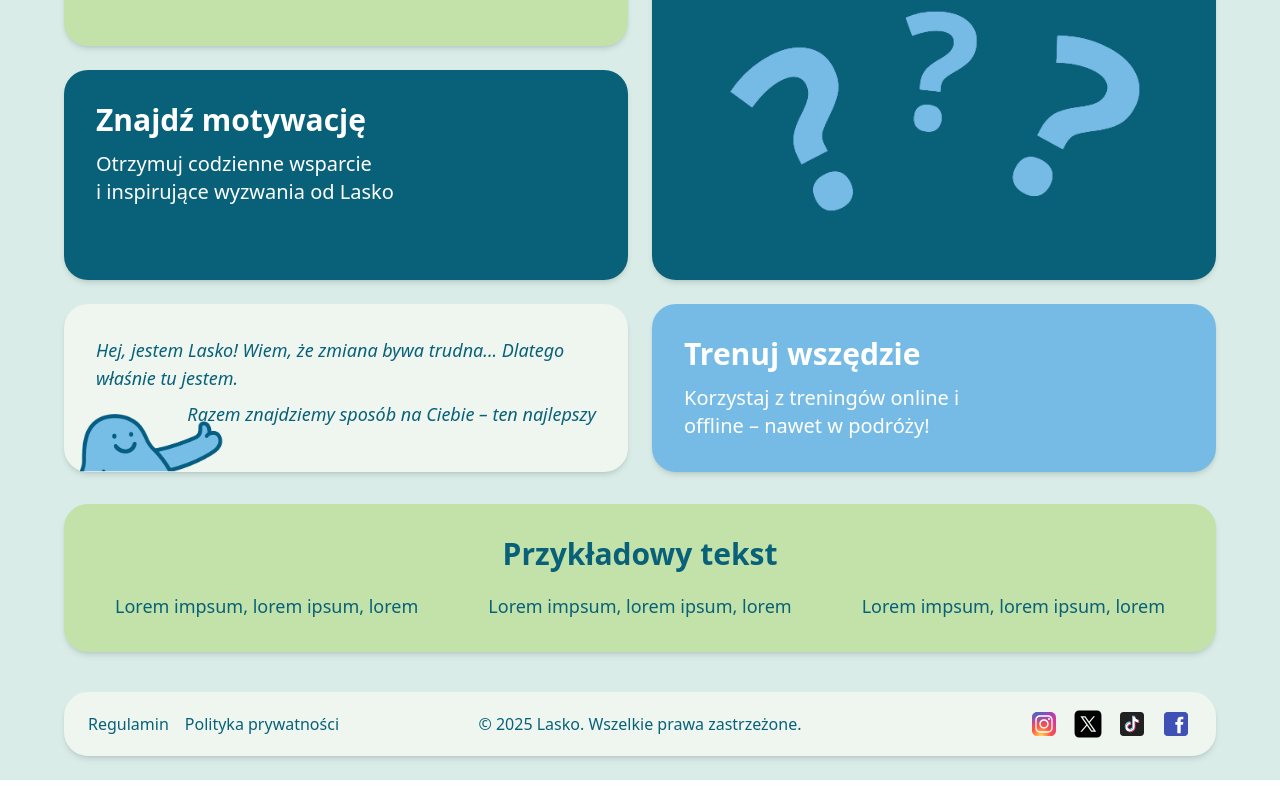
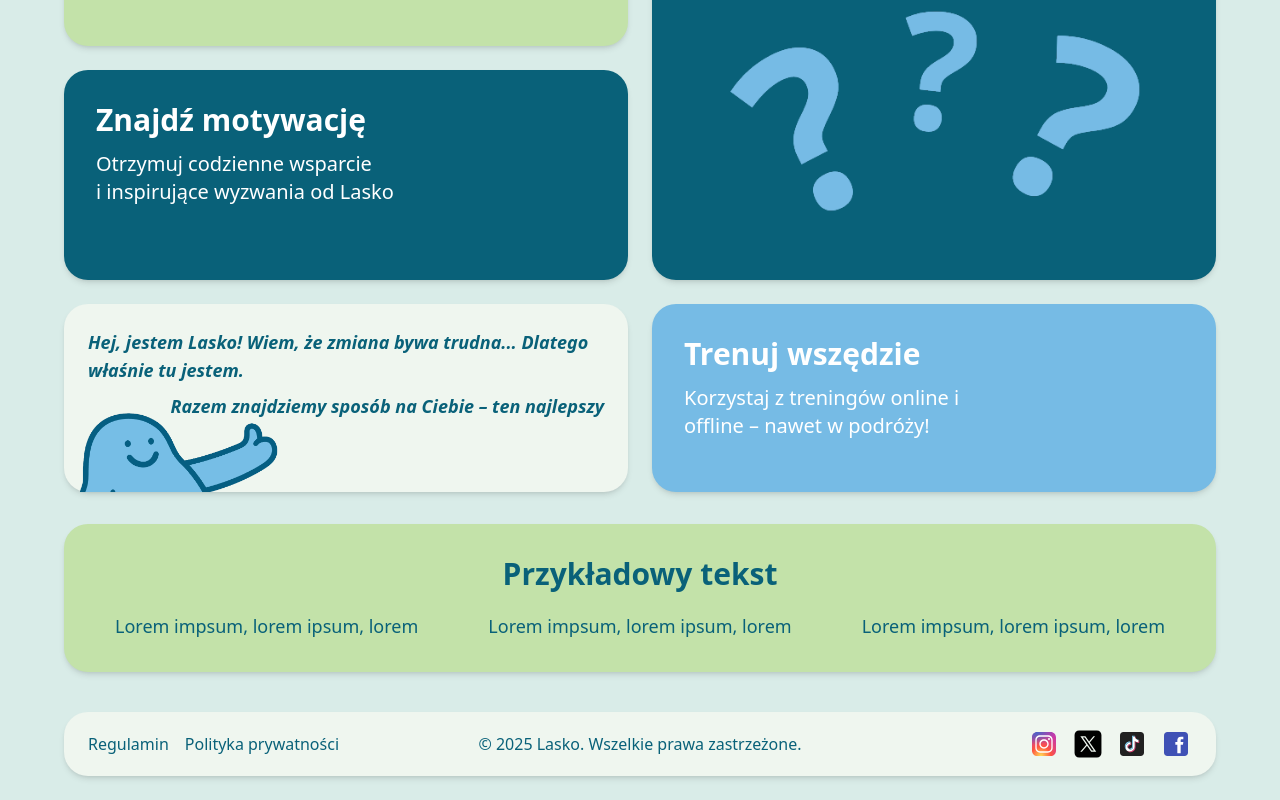
Before and after one commit to Puegoo/Lasko_app, a React (Vite) app in the folder frontend/lasko-frontend/: page / in a window 1280 px wide. Shown: the part 750-1550 px from the top of the page. Built offline with nearby package versions, Linux system fonts and the light colour scheme.

Commit message:
Refactor layout and add social media icons

```diff
--- a/frontend/lasko-frontend/src/App.jsx
+++ b/frontend/lasko-frontend/src/App.jsx
@@ -23,17 +23,19 @@ const App = () => {
           </button>
         </div>
 
-        {/* Stworek wychodzący poza kafelek */}
+        {/* Stworek wychodzący poza kafelek - znika przy szerokości poniżej 930px */}
         <img
           src="src/assets/Lasko_Hi.png"
           alt="Lasko Mascot"
-          className="absolute right-[6%] -bottom-32 w-96 h-96 z-10 max-lg930:hidden"
+          className="absolute right-[6%] -bottom-32 w-96 h-96 z-10 hidden lg:block"
         />
       </div>
 
-      {/* Grid layout for content boxes */}
+      {/* Grid layout for content boxes - z poprawionymi wysokościami kafelków */}
       <div className="max-w-6xl mx-auto grid grid-cols-1 md:grid-cols-2 gap-6">
-        {/* Progress tracking box */}
+        {/* Top row with equal heights */}
+        <div className="grid grid-cols-1 gap-6">
+          {/* Progress tracking box - referencyjny kafelek */}
           <div className="bg-[#76bbe5] rounded-3xl p-8 text-white shadow-md h-48">
             <h3 className="text-3xl font-bold mb-3">Śledź swoje postępy</h3>
             <p className="text-xl">
@@ -41,12 +43,23 @@ const App = () => {
               i osiągaj swoje cele
             </p>
           </div>
+        </div>
 
-        {/* Meet Lasko box */}
-        <div className="md:mt-24 bg-[#c3e2a9] rounded-3xl py-3 px-4 shadow-md flex justify-center items-center h-24 max-md768:hidden">
+        {/* Meet Lasko box - dopasowana wysokość */}
+        <div className="hidden md:block relative">
+          {/* Wersja na większe ekrany - tylko dla lg i większych */}
+          <div className="hidden lg:flex bg-[#c3e2a9] rounded-3xl py-3 px-4 shadow-md justify-center items-center h-24 absolute bottom-0 inset-x-0">
             <h3 className="text-[#096179] text-3xl font-bold text-center">
               Poznaj Lasko
             </h3>
+          </div>
+
+          {/* Wersja na średnie ekrany - tylko dla md do lg */}
+          <div className="hidden md:flex lg:hidden bg-[#c3e2a9] rounded-3xl p-8 shadow-md justify-center items-center h-48">
+            <h3 className="text-[#096179] text-3xl font-bold text-center">
+              Poznaj Lasko
+            </h3>
+          </div>
         </div>
 
         {/* Lewa kolumna z dwoma kafelkami */}
@@ -80,23 +93,30 @@ const App = () => {
           <img
             src="src/assets/whoislasko.png"
             alt="Tajemniczy obrazek Lasko"
-              className="w-full h-auto max-h-64 object-contain"
+            className="w-full h-auto max-h-64 object-contain"/>
+          </div>
+        </div>
+
+        {/* Message from Lasko box - z powiększonym i obniżonym stworkiem */}
+        <div className="bg-[#eff6ef] rounded-3xl p-6 shadow-md relative overflow-visible">
+          <div className="flex flex-col justify-between min-h-[140px] pl-0 md:pl-12 lg:pl-0">
+            {/* Tekst - oddalony od obrazka */}
+            <div className="text-[#096179] italic text-base md:text-lg font-semibold z-10 mb-12">
+              <p className="mb-2">Hej, jestem Lasko! Wiem, że zmiana bywa trudna... Dlatego właśnie tu jestem.</p>
+              <p className="text-right">Razem znajdziemy sposób na Ciebie – ten najlepszy</p>
+            </div>
+
+            {/* Kontener dla obrazka - na samym dole kafelka */}
+            <div className="absolute bottom-0 left-0 h-36 w-full">
+              {/* Obrazek powiększony i obniżony na sam dół kafelka */}
+              <img
+                src="src/assets/Lasko_crop_Hi.png"
+                alt="Lasko Icon"
+                className="absolute left-4 bottom-4 w-50 h-auto transform translate-y-1/5"
+                style={{ aspectRatio: '2982/1195' }}
               />
             </div>
           </div>
-
-        {/* Message from Lasko box */}
-        <div className="bg-[#eff6ef] rounded-3xl p-8 shadow-md relative overflow-visible">
-          <div className="text-[#096179] italic text-lg">
-            <p>Hej, jestem Lasko! Wiem, że zmiana bywa trudna... Dlatego właśnie tu jestem.</p>
-            <p className="text-right mt-2">Razem znajdziemy sposób na Ciebie – ten najlepszy</p>
-          </div>
-          <img
-            src="src/assets/Lasko_crop_Hi.png"
-            alt="Lasko Icon"
-            className="absolute left-4 bottom-2 w-36 h-auto -mb-0 transform translate-y-1/8"
-            style={{ aspectRatio: '2982/1195' }}
-          />
         </div>
 
         {/* Train everywhere box */}
@@ -119,24 +139,49 @@ const App = () => {
         </div>
       </div>
 
-      {/* Stopka */}
+      {/* Poprawiona stopka, aby teksty się nie nakładały */}
       <footer className="relative max-w-6xl mx-auto mt-10 bg-[#eff6ef] rounded-3xl shadow-md">
         <div className="px-6 py-4">
-          <div className="flex items-center justify-between relative">
+          {/* Wersja mobilna (elementy jeden pod drugim) */}
+          <div className="flex flex-col space-y-3 md:hidden">
+            <div className="text-center text-[#096179]">
+              © 2025 Lasko. Wszelkie prawa zastrzeżone.
+            </div>
+            <div className="flex justify-center space-x-4 text-[#096179]">
+              <a href="#" className="hover:text-[#76bbe5] transition">Regulamin</a>
+              <a href="#" className="hover:text-[#76bbe5] transition">Polityka prywatności</a>
+            </div>
+            <div className="flex justify-center space-x-3">
+              <a href="#" className="hover:opacity-80 transition">
+                <img src="src/assets/instagram.svg" alt="Instagram" className="w-8 h-8" />
+              </a>
+              <a href="#" className="hover:opacity-80 transition">
+                <img src="src/assets/twitter.svg" alt="X (Twitter)" className="w-8 h-8" />
+              </a>
+              <a href="#" className="hover:opacity-80 transition">
+                <img src="src/assets/tiktok.svg" alt="TikTok" className="w-8 h-8" />
+              </a>
+              <a href="#" className="hover:opacity-80 transition">
+                <img src="src/assets/facebook.svg" alt="Facebook" className="w-8 h-8" />
+              </a>
+            </div>
+          </div>
 
-            {/* Lewa strona: linki */}
-            <div className="flex space-x-4 text-[#096179] max-md768:hidden">
+          {/* Wersja desktopowa (elementy obok siebie) */}
+          <div className="hidden md:grid md:grid-cols-3 md:gap-4 md:items-center">
+            {/* Lewa strona: Regulamin */}
+            <div className="flex space-x-4 text-[#096179]">
               <a href="#" className="hover:text-[#76bbe5] transition">Regulamin</a>
               <a href="#" className="hover:text-[#76bbe5] transition">Polityka prywatności</a>
             </div>
 
             {/* Środek: copyright */}
-            <div className="absolute left-1/2 transform -translate-x-1/2 text-[#096179] whitespace-nowrap max-md768:hidden">
+            <div className="text-center text-[#096179]">
               © 2025 Lasko. Wszelkie prawa zastrzeżone.
             </div>
 
             {/* Prawa strona: social media */}
-            <div className="flex space-x-3">
+            <div className="flex justify-end space-x-3">
               <a href="#" className="hover:opacity-80 transition">
                 <img src="src/assets/instagram.svg" alt="Instagram" className="w-8 h-8" />
               </a>
```
Lines whose indentation alone changed are shown as unchanged.
